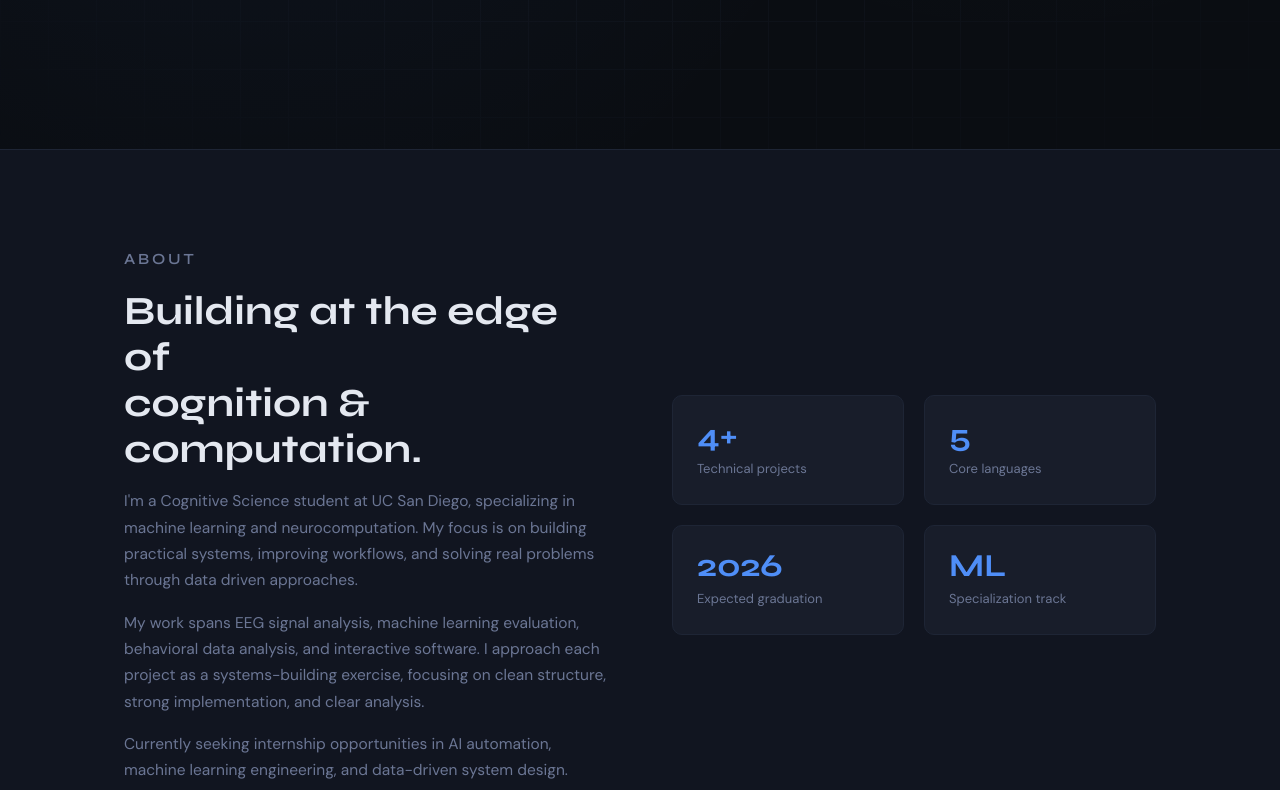
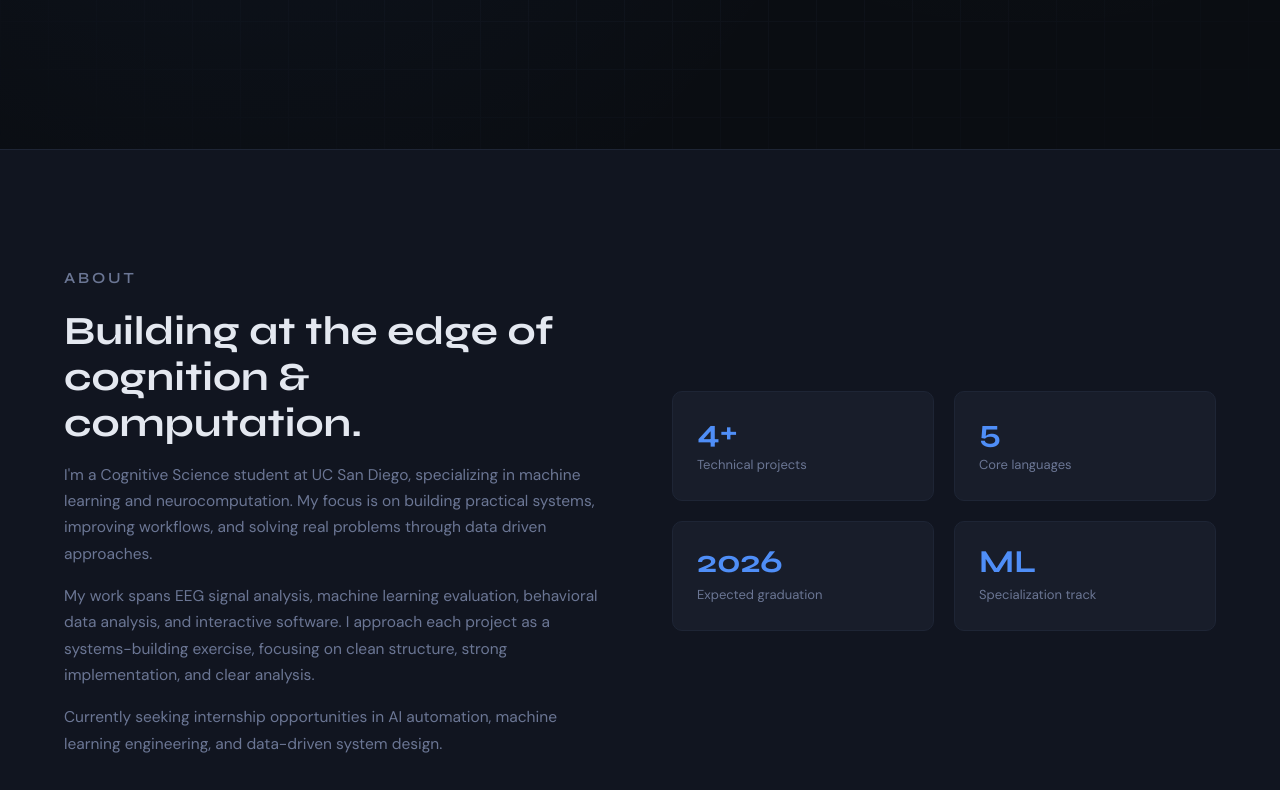
Before and after one commit to BryanR-17/BryanR-17.github.io, a plain HTML site: page index.html in a window 1280 px wide. Shown: the part 651-1441 px from the top of the page. Drawn offline with Linux system fonts and the light colour scheme.

Commit message:
new updates

```diff
--- a/index.html
+++ b/index.html
@@ -34,8 +34,10 @@
 
       --radius:   10px;
       --radius-lg: 16px;
-      --max-w:    1080px;
+      --max-w:    1280px;
       --nav-h:    64px;
+      --pad-x: clamp(20px, 5vw, 80px);
+      --section-py: clamp(80px, 9vw, 140px);
     }
 
     /* ============================================================
@@ -72,11 +74,11 @@
       width: 100%;
       max-width: var(--max-w);
       margin: 0 auto;
-      padding: 0 24px;
+      padding: 0 var(--pad-x);
     }
 
     section {
-      padding: 96px 0;
+      padding: var(--section-py) 0;
     }
 
     /* ============================================================
@@ -783,7 +785,7 @@
         <!-- CTA buttons -->
         <!-- ⬇ CUSTOMIZE: swap placeholder URLs with your real links -->
         <div class="hero-actions">
-          <a href="#" class="btn btn-primary">
+          <a href="resume.pdf" class="btn btn-primary">
             <!-- Resume icon -->
             <svg width="15" height="15" viewBox="0 0 24 24" fill="none" stroke="currentColor" stroke-width="2" stroke-linecap="round" stroke-linejoin="round"><path d="M14 2H6a2 2 0 0 0-2 2v16a2 2 0 0 0 2 2h12a2 2 0 0 0 2-2V8z"/><polyline points="14 2 14 8 20 8"/></svg>
             Resume
@@ -1060,7 +1062,7 @@
           </a>
 
           <!-- LinkedIn — swap URL when ready -->
-          <a href="https://linkedin.com/in/your-linkedin" target="_blank" rel="noopener" class="contact-link">
+          <a href="https://www.linkedin.com/in/bryan-ramirez-a7a479389" target="_blank" rel="noopener" class="contact-link">
             <svg width="15" height="15" viewBox="0 0 24 24" fill="currentColor"><path d="M20.45 20.45h-3.55v-5.57c0-1.33-.03-3.04-1.85-3.04-1.85 0-2.14 1.44-2.14 2.94v5.67H9.36V9h3.41v1.56h.05c.48-.9 1.64-1.85 3.37-1.85 3.6 0 4.27 2.37 4.27 5.45v6.29zM5.34 7.43a2.06 2.06 0 1 1 0-4.12 2.06 2.06 0 0 1 0 4.12zm1.78 13.02H3.56V9h3.56v11.45zM22.22 0H1.77C.79 0 0 .77 0 1.73v20.54C0 23.23.79 24 1.77 24h20.45c.98 0 1.78-.77 1.78-1.73V1.73C24 .77 23.2 0 22.22 0z"/></svg>
             LinkedIn ↗
           </a>
```
Also changed, not shown: 1 other file.
